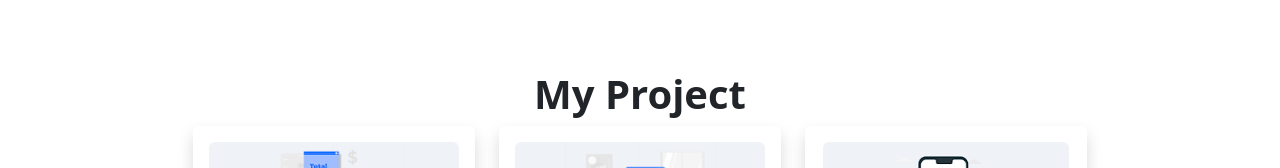
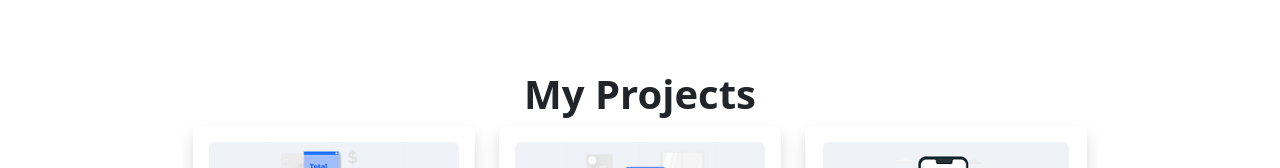
Before and after one commit to CardzLiera/webportfolio, a plain HTML site: page index.html in a window 1280 px wide. Shown: the part 552-720 px from the top of the page. Drawn offline with nearby package versions, Linux system fonts and the light colour scheme.

Commit message:
renamed project

```diff
--- a/index.html
+++ b/index.html
@@ -26,7 +26,7 @@
             <div class="collapse navbar-collapse justify-content-center" id="navbarNavAltMarkup">
                 <div class="navbar-nav">
                     <a href="#landing" class="nav-link">Home</a>
-                    <a href="#project" class="nav-link">My Project</a>
+                    <a href="#projects" class="nav-link">My Project</a>
                     <a href="#tool" class="nav-link">Tool</a>
                     <a href="#contact" class="nav-link">Contact</a>
                 </div>
@@ -61,11 +61,10 @@
         </div>
     </section>
 
-    <section class="container-fluid py-5" id="project">
+    <section class="container-fluid py-5" id="projects">
         <div class="container w-75">
-            <h1 class="fw-bold mt-5 text-center">My Project</h1>
+            <h1 class="fw-bold mt-5 text-center">My Projects</h1>
             <div class="row justify-content-md-center m-auto">
-                <!-- Existing Projects -->
                 <div class="col-md-4 mb-4">
                     <div class="rounded shadow p-3 h-100">
                         <img src="images/ecommerse.png" class="img-fluid rounded mb-2 d-block mx-auto">
```
